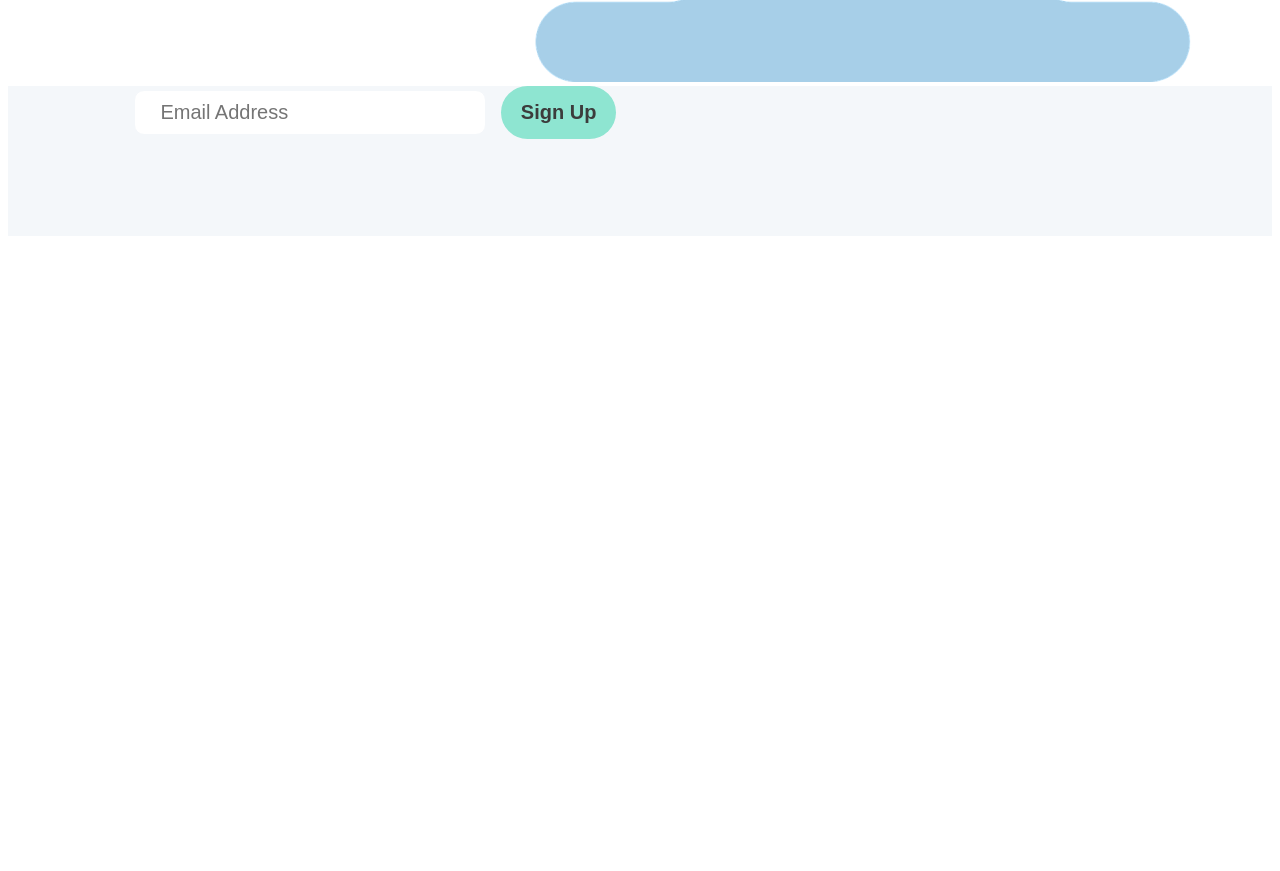
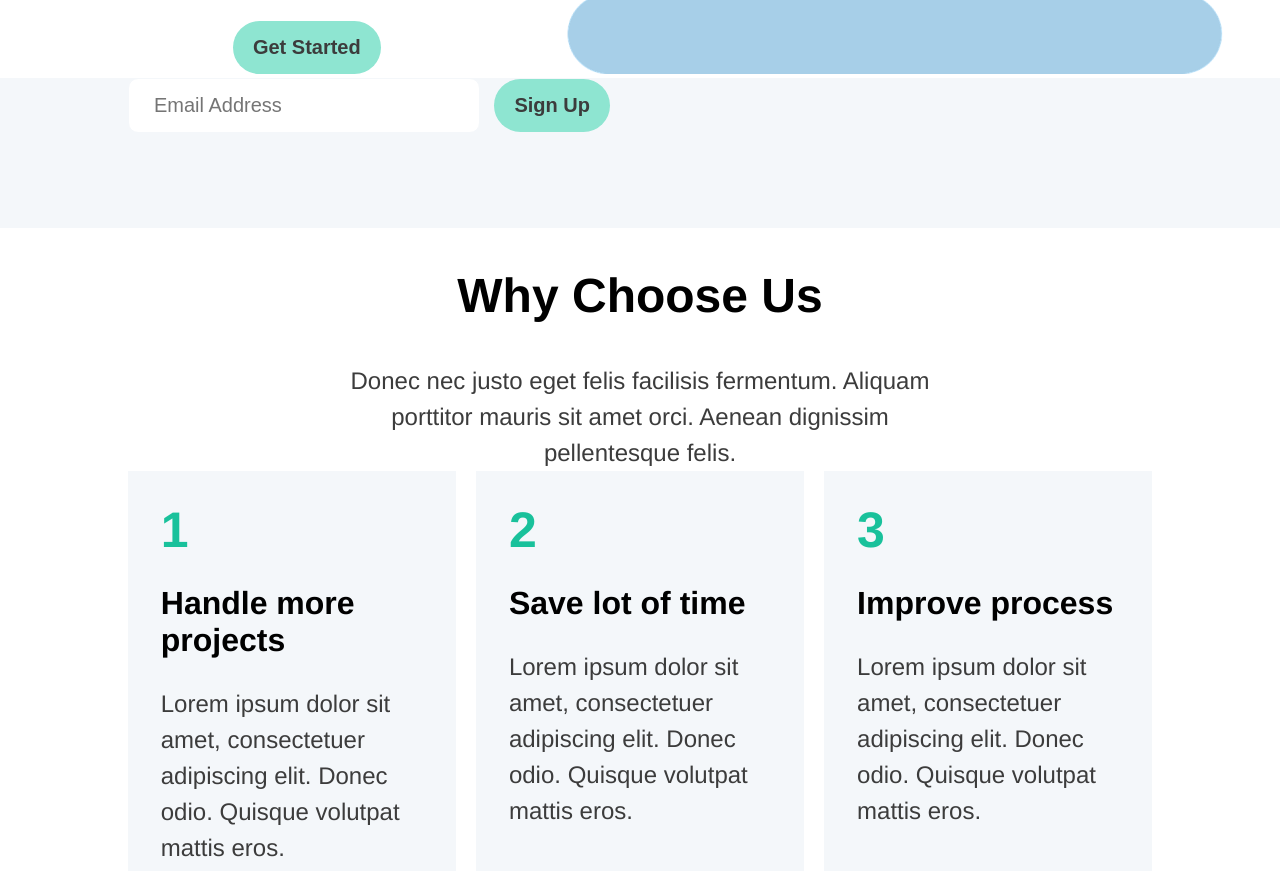
Before and after one commit to dharwishr/TB3-assessments, a plain HTML site: page index.html in a window 1280 px wide. Shown: the part 698-1569 px from the top of the page. Before the commit the page ends 934 px from the top, so only its background shows below. Drawn offline with Linux system fonts and the light colour scheme.

Commit message:
Added more info

```diff
--- a/css/style.css
+++ b/css/style.css
@@ -1,9 +1,10 @@
 body{
     font-family: Helvetica, sans-serif;
+    padding: 0;
+    margin: 0;
 }
 .box{
     width: 100%;
-    height: 100%;
     position: relative;
     margin:0;
     padding:0;
@@ -25,6 +26,11 @@ body{
 p, a{
     color:#3C3C3C;
     text-decoration: none;
+}
+p{
+    font-size: 1.5em;
+    font-weight: 200;
+    line-height: 1.5;
 }
 ul{
     display: inline-block;
@@ -68,8 +74,11 @@ button{
 .book-a-demo-container{
     background-color: #F4F7FA;
     width:100%;
+    margin:0;
     height:150px;
-    position: absolute;
+    bottom:0;
+    left:0;
+    /* position: absolute; */
 }
 #landing-welcome{
 
@@ -77,9 +86,53 @@ button{
 #demo-input{
     width: 300px;
     font-size:20px;
-    padding: 10px 25px;
+    padding: 15px 25px;
     background-color: white;
     border-radius: 10px;
     margin-right:10px;
     border:1px solid #F4F7FA;
 }
+.box-why-we-choose{
+    min-height: 80%;
+}
+.landing-h1{
+    font-size: 3em;
+}
+.align-center{
+    text-align: center;
+}
+.flex-container{
+    display: flex;
+    margin:0;
+    padding:0;
+    width: 100%;
+}
+.flex-box{
+    width: 200px;
+    background: #F4F7FA;
+    justify-content: space-between;
+    height:400px;
+    flex-grow: 1;
+}
+.flex-box + .flex-box{
+    margin-left: 2%;
+
+}
+.flex-box-container{
+    width: 80%;
+    margin:auto;
+    margin-top: 30px;
+}
+#color-span{
+    font-size: 50px;
+    font-weight: bolder;
+    color:#19c19b;
+}
+#box-h2{
+    font-size: 2em;
+}
+.land-text{
+    width: 60%;
+    text-align:center;
+    margin:auto;
+}
--- a/index.html
+++ b/index.html
@@ -27,7 +27,7 @@
         </div>
         <section class="container" id="landing">
             <div class="flex-justify-content"id="landing-welcome">
-                <h1>
+                <h1 class="landing-h1">
                     The best way to manage projects and tasks
                 </h1>
                 <p>
@@ -44,6 +44,37 @@
                 <button id="button-landing"><a href="#" >Sign Up</a></button>
             </div>
         </section>
+        <section class="box-why-we-choose">
+            <div class="container">
+                <h1 class="align-center landing-h1 ">Why Choose Us</h1>
+                <p class="align-center land-text">Donec nec justo eget felis facilisis fermentum. Aliquam porttitor mauris sit amet orci. Aenean dignissim pellentesque felis.</p>
+                <div class="flex-container">
+
+                        <div class="flex-box">
+                            <div class="flex-box-container">
+                            <span id="color-span">1</span>
+                            <h2 id="box-h2">Handle more projects</h2>
+                            <p>Lorem ipsum dolor sit amet, consectetuer adipiscing elit. Donec odio. Quisque volutpat mattis eros.</p>
+                            </div>
+                        </div>
+                    <div class="flex-box">
+                        <div class="flex-box-container">
+                        <span id="color-span">2</span>
+                        <h2 id="box-h2">Save lot of time</h2>
+                        <p>Lorem ipsum dolor sit amet, consectetuer adipiscing elit. Donec odio. Quisque volutpat mattis eros.</p>
+                        </div>
+                    </div>
+                    <div class="flex-box">
+                        <div class="flex-box-container">
+                        <span id="color-span">3</span>
+                        <h2 id="box-h2">Improve process</h2>
+                        <p>Lorem ipsum dolor sit amet, consectetuer adipiscing elit. Donec odio. Quisque volutpat mattis eros.</p>
+                        </div>
+                    </div>
+                </div>
+            </div>
+
+        </section>
     </div>
 
 </body>
```
